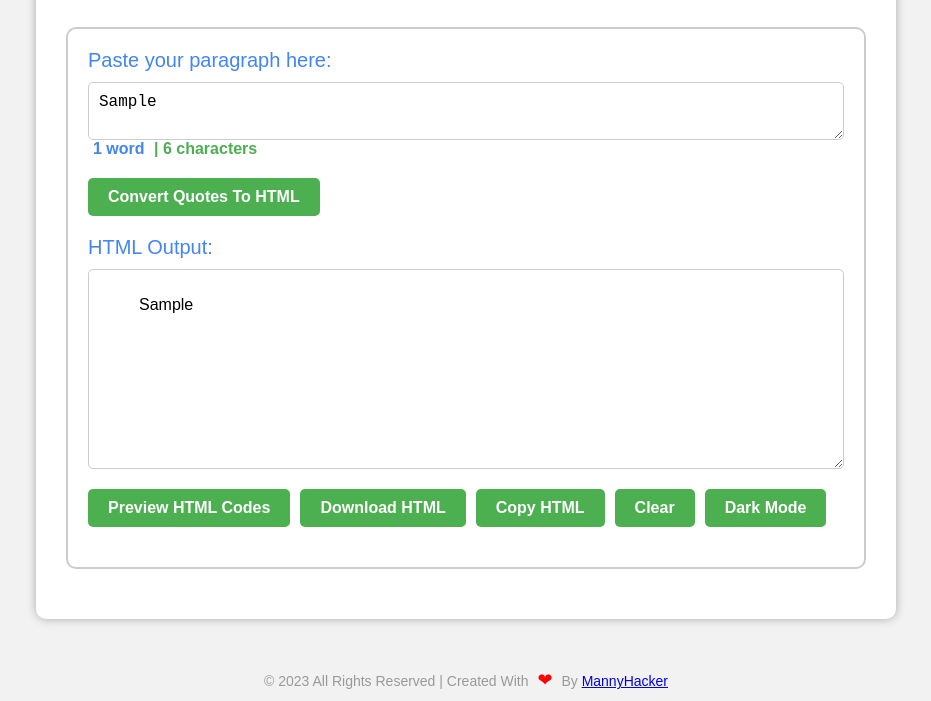
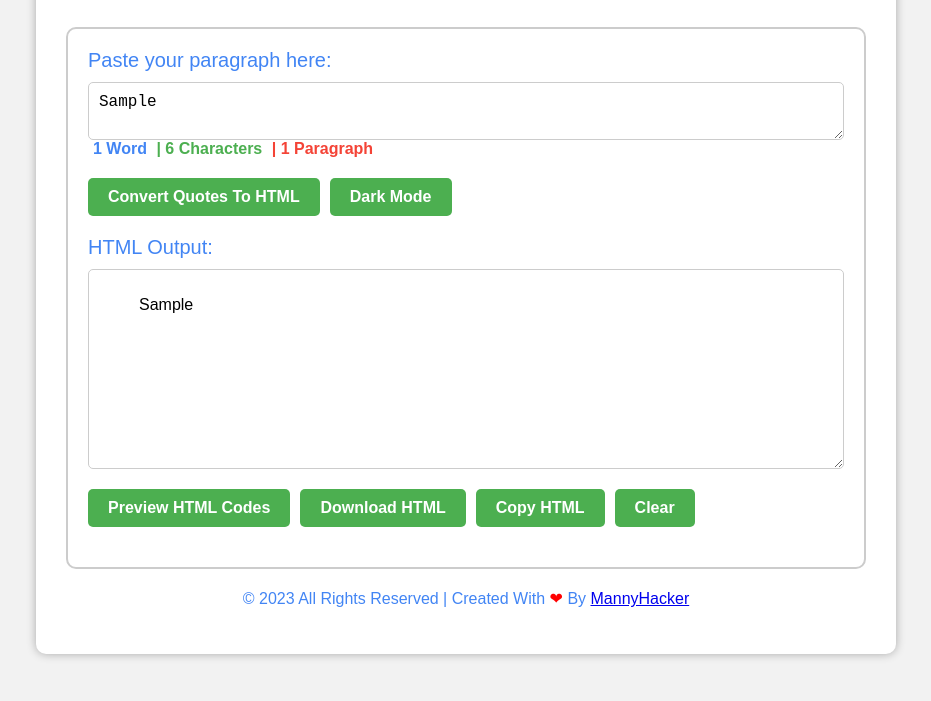
Before and after one commit to MannyHackers/Paragraph-to-Blockquotes-HTML-Converter, a plain HTML site: page index.html in a window 1280 px wide. Both pictures are taken after typing "Sample" into the empty fields and a click on the button "Convert Quotes To HTML". Shown: the part 107-808 px from the top of the page, without its empty margins (174-1105 px from the left). Drawn offline with Linux system fonts and the light colour scheme.

Commit message:
Added Paragraph Count Features & Changed Footer Credit Location

```diff
--- a/index.html
+++ b/index.html
@@ -16,10 +16,12 @@
                  <div class="counts">
                 <span id="word-count"></span>
                 <span id="char-count"></span>
+				<span id="paragraph-count"></span>
                 </div>
             </div>
             <div class="buttons">
                 <button id="convert-btn" class="green-button" title="Convert Quotes To HTML">Convert Quotes To HTML</button>
+				<button id="dark-mode-btn" class="green-button" title="Toggle Dark Mode">Dark Mode</button>
             </div>
             <div class="output-block">
                 <label for="output">HTML Output:</label>
@@ -30,13 +32,10 @@
                 <button id="download-btn" class="green-button" title="Download HTML">Download HTML</button>
                 <button id="copy-btn" class="green-button" title="Copy HTML">Copy HTML</button>
                 <button id="clear-btn" class="green-button" title="Clear">Clear</button>
-                <button id="dark-mode-btn" class="green-button" title="Toggle Dark Mode">Dark Mode</button>
             </div>
         </div>
+		<p class="text-center">&copy; 2023 All Rights Reserved | Created With <span style="color: red;">&#10084;</span> By <a href="https://telegram.me/MannyHacker">MannyHacker</a></p>
     </div>
     <script src="script.js"></script>
-<footer>
-  <p>&copy; 2023 All Rights Reserved | Created With <span style="color: red;">&#10084;</span> By <a href="https://telegram.me/MannyHacker">MannyHacker</a></p>
-</footer>
 </body>
 </html>
--- a/script.js
+++ b/script.js
@@ -157,11 +157,14 @@ function countWordsAndChars() {
   const inputParagraph = paragraph.value;
   const wordCount = inputParagraph.trim().split(/\s+/).filter(Boolean).length;
   const charCount = inputParagraph.length;
+  const paragraphCount = inputParagraph.split('\n').filter(Boolean).length;
   const wordCountSpan = document.getElementById('word-count');
   const charCountSpan = document.getElementById('char-count');
-  wordCountSpan.textContent = `${wordCount} ${wordCount === 1 ? 'word' : 'words'}`;
-  charCountSpan.textContent = `| ${charCount} ${charCount === 1 ? 'character' : 'characters'}`;
-  // Add CSS styles to the word and character count
+  const paragraphCountSpan = document.getElementById('paragraph-count');
+  wordCountSpan.textContent = `${wordCount} ${wordCount === 1 ? 'Word' : 'Words'}`;
+  charCountSpan.textContent = `| ${charCount} ${charCount === 1 ? 'Character' : 'Characters'}`;
+  paragraphCountSpan.textContent = `| ${paragraphCount} ${paragraphCount === 1 ? 'Paragraph' : 'Paragraphs'}`;
+  // Add CSS styles to the word, character and paragraph count
   wordCountSpan.style.fontWeight = 'bold';
   wordCountSpan.style.color = '#4285f4';
   wordCountSpan.style.marginTop = '10px';
@@ -170,6 +173,10 @@ function countWordsAndChars() {
   charCountSpan.style.color = '#4caf50';
   charCountSpan.style.marginTop = '10px';
   charCountSpan.style.marginLeft = '5px';
+  paragraphCountSpan.style.fontWeight = 'bold';
+  paragraphCountSpan.style.color = '#f44336';
+  paragraphCountSpan.style.marginTop = '10px';
+  paragraphCountSpan.style.marginLeft = '5px';
 }
 
 paragraph.addEventListener('input', () => {
--- a/style.css
+++ b/style.css
@@ -166,20 +166,9 @@ textarea {
     }
 }
 
-footer {
+.text-center {
   text-align: center;
-  font-size: 14px;
-  color: #999;
-  margin-top: 50px;
-}
-
-footer p {
-  margin-bottom: 10px;
-}
-
-footer span {
-  font-size: 18px;
-  margin: 0 5px;
+  color: #4285f4;
 }
 
 /* Dark Mode Styles */
```
Also changed, not shown: Screenshots/dark_ss.png, Screenshots/ss.png, 1 other file.
